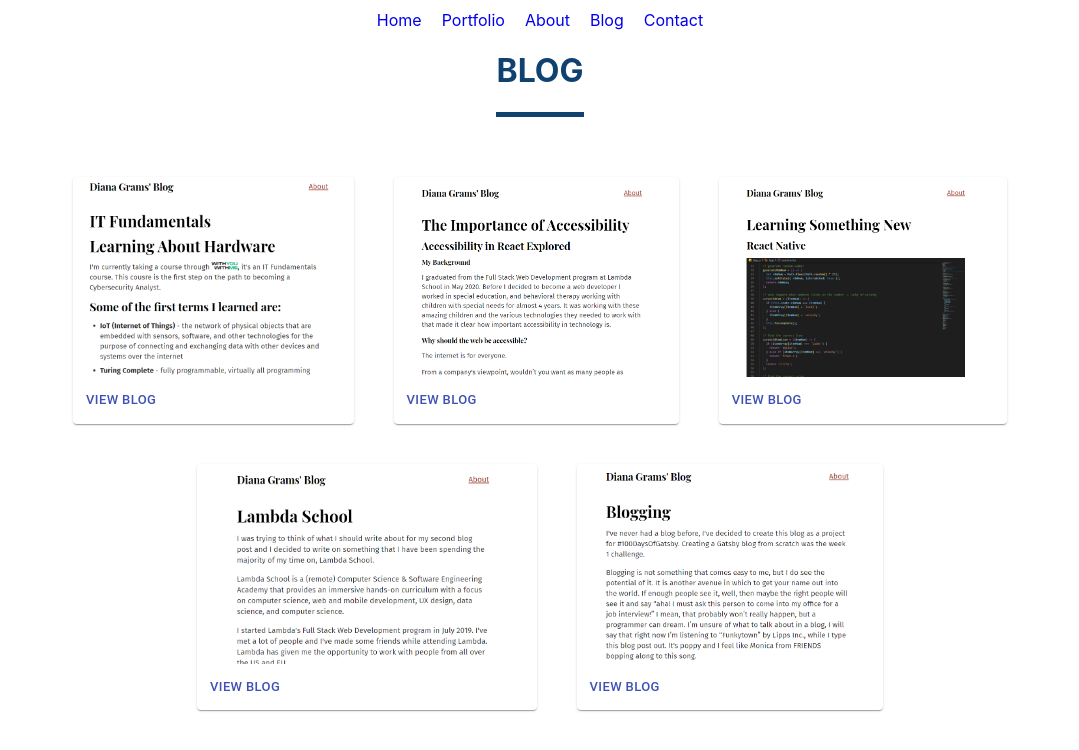
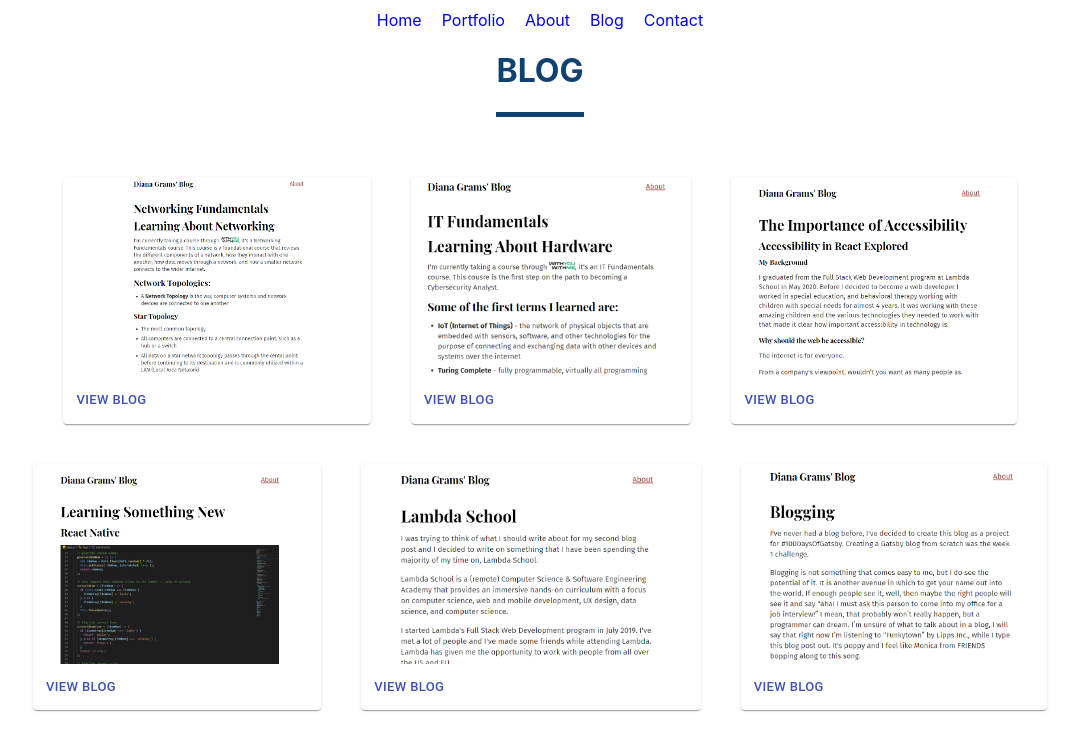
Before and after one commit to deegrams221/myportfolio, a React (Create React App) app: page /blog in a window 1280 px wide. Shown: the top 750 px of the page, without its empty margins (100-1179 px from the left). Built offline with nearby package versions, Linux system fonts and the light colour scheme.

Commit message:
added the networking blog post to the blog cards

```diff
--- a/src/components/Blog.js
+++ b/src/components/Blog.js
@@ -10,6 +10,7 @@ import Accessibility from '../images/Accessibility.png';
 import Blogging from '../images/Blogging.png';
 import ITFund from '../images/IT-Fundamentals.png';
 import Lambda from '../images/Lambda.png';
+import NetworkFund from '../images/Network-Fundamentals.png';
 import ReactNative from '../images/React-Native.png';
 import Navigation from './Navigation';
 
@@ -31,6 +32,27 @@ const Blog = () => {
           <h1>blog</h1>
         </div>
         <div className='blog-content'>
+          <Card className={classes.root}>
+            <CardMedia
+              className='media'
+              component='img'
+              alt='Networking Fundamentals Blog Post'
+              height='200'
+              src={NetworkFund}
+              title='Networking Fundamentals Blog Post'
+            />
+            <CardActions>
+              <Button
+                className='button'
+                size='small'
+                color='primary'
+                href='https://www.diana-grams.com/networking/'
+                target='_blank'
+              >
+                View Blog
+              </Button>
+            </CardActions>
+          </Card>
           <Card className={classes.root}>
             <CardMedia
               className='media'
```
Also changed, not shown: src/images/Network-Fundamentals.png (added).
